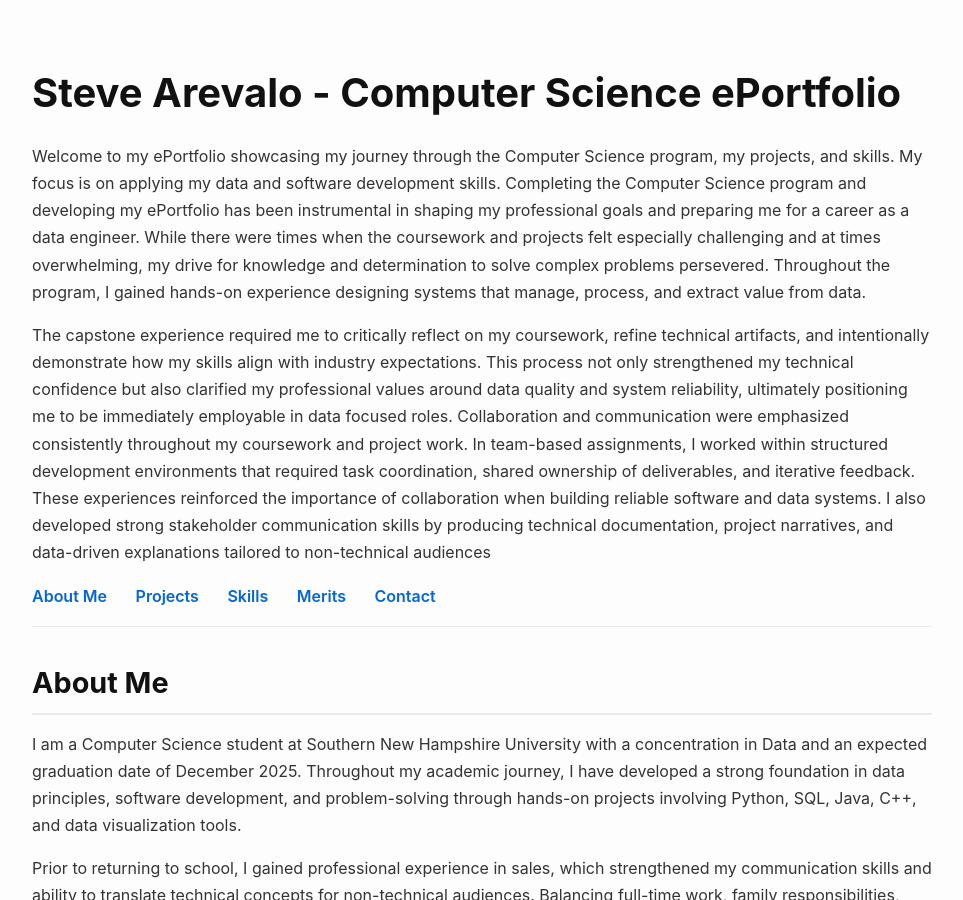
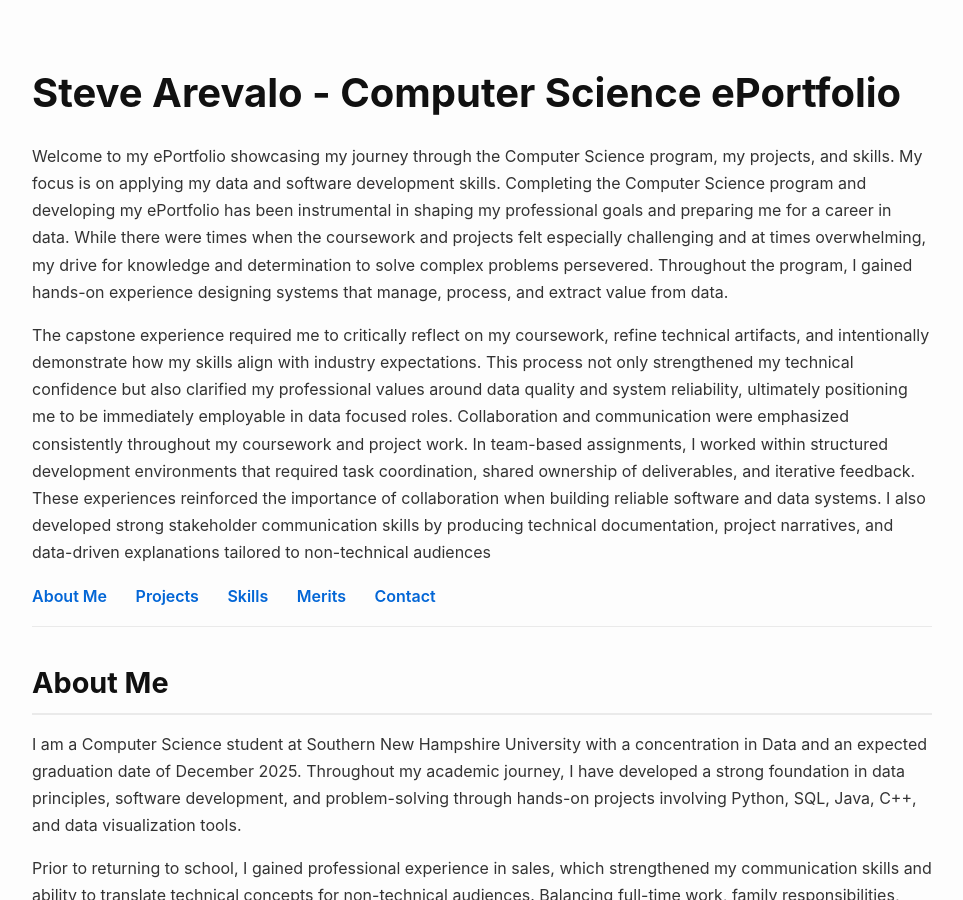
Before and after one commit to SteveArevalo/CS499_CapStone, a Jekyll site: the page built from README.md, in a window 1280 px wide and 900 px high. Shown: the whole window, without its empty margins (158-1121 px from the left). Built offline with Jekyll 4.4.1, drawn with Linux system fonts in a browser that asks for light colours; our own code applies the rules of GitHub Pages for plain Markdown files.

Commit message:
Update default.html

```diff
--- a/_layouts/default.html
+++ b/_layouts/default.html
@@ -111,7 +111,7 @@
 
   <header>
     <h1>Steve Arevalo - Computer Science ePortfolio</h1>
-    <p>Welcome to my ePortfolio showcasing my journey through the Computer Science program, my projects, and skills. My focus is on applying my data and software development skills. Completing the Computer Science program and developing my ePortfolio has been instrumental in shaping my professional goals and preparing me for a career as a data engineer. While there were times when the coursework and projects felt especially challenging and at times overwhelming, my drive for knowledge and determination to solve complex problems persevered. Throughout the program, I gained hands-on experience designing systems that manage, process, and extract value from data.</p>
+    <p>Welcome to my ePortfolio showcasing my journey through the Computer Science program, my projects, and skills. My focus is on applying my data and software development skills. Completing the Computer Science program and developing my ePortfolio has been instrumental in shaping my professional goals and preparing me for a career in data. While there were times when the coursework and projects felt especially challenging and at times overwhelming, my drive for knowledge and determination to solve complex problems persevered. Throughout the program, I gained hands-on experience designing systems that manage, process, and extract value from data.</p>
     <p>The capstone experience required me to critically reflect on my coursework, refine technical artifacts, and intentionally demonstrate how my skills align with industry expectations. This process not only strengthened my technical confidence but also clarified my professional values around data quality and system reliability, ultimately positioning me to be immediately employable in data focused roles. Collaboration and communication were emphasized consistently throughout my coursework and project work. In team-based assignments, I worked within structured development environments that required task coordination, shared ownership of deliverables, and iterative feedback. These experiences reinforced the importance of collaboration when building reliable software and data systems. I also developed strong stakeholder communication skills by producing technical documentation, project narratives, and data-driven explanations tailored to non-technical audiences</p>
   </header>
 
```
